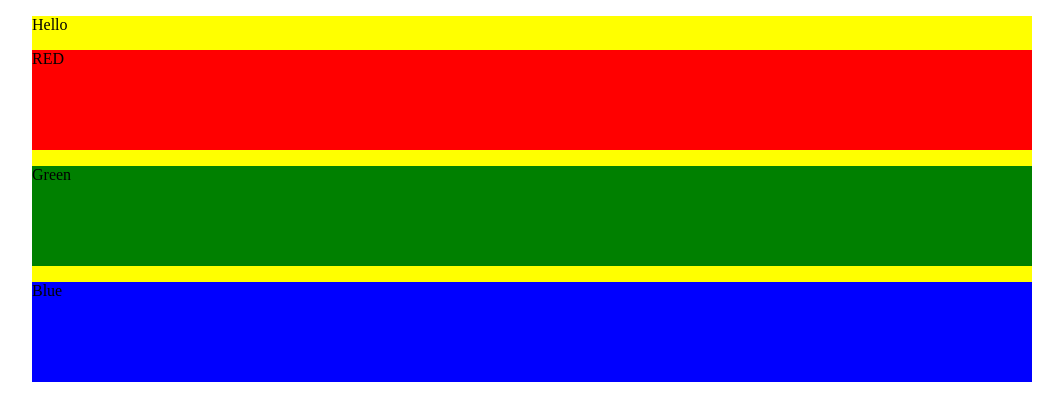
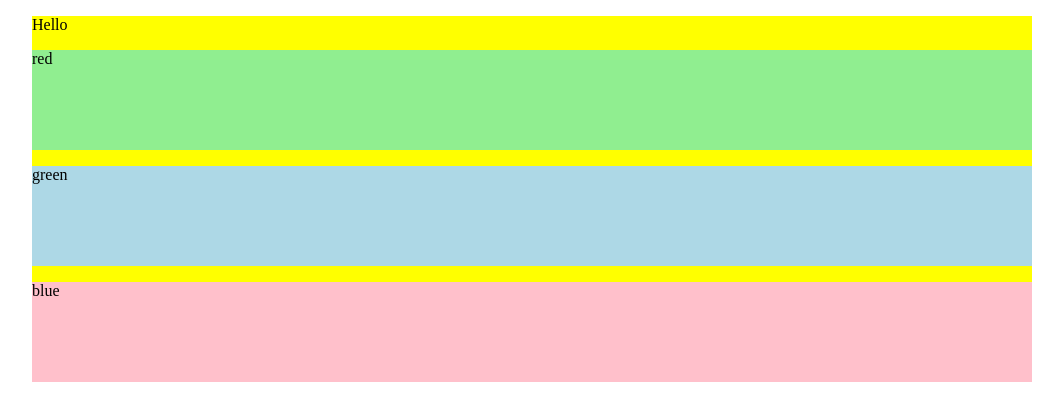
Before and after one commit to pavinane/react, a React (Create React App) app: page / in a window 1280 px wide. Shown: the top 420 px of the page, without its empty margins (108-1171 px from the left). Built offline with nearby package versions, Linux system fonts and the light colour scheme.

Commit message:
passing props to components

```diff
--- a/src/App.css
+++ b/src/App.css
@@ -4,14 +4,14 @@
     margin: 0 auto;
 }
 .red{
-    background: red;
+
     height: 100px;
 }
 .green{
-    background: green;
+
     height:100px;
 }
 .blue{
-    background: blue;
+
     height:100px;
 }
--- a/src/App.jsx
+++ b/src/App.jsx
@@ -1,28 +1,43 @@
 import React from 'react';
 import './App.css';
 
-const Red = () => (
-  <div className="red">
-    <p>RED</p>
+const Red = ({ title, bg }) => (
+  <div
+    className="red"
+    style={{
+      background: bg,
+    }}
+  >
+    <p>{title}</p>
   </div>
 );
-const Green = () => (
-  <div className="green">
-    <p>Green</p>
+const Green = ({ title, bg }) => (
+  <div
+    className="green"
+    style={{
+      background: bg,
+    }}
+  >
+    <p>{title}</p>
   </div>
 );
-const Blue = () => (
-  <div className="blue">
-    <p>Blue</p>
+const Blue = ({ title, bg }) => (
+  <div
+    className="blue"
+    style={{
+      background: bg,
+    }}
+  >
+    <p>{title}</p>
   </div>
 );
 
 const App = () => (
   <div className="App">
     <p>Hello</p>
-    <Red />
-    <Green />
-    <Blue />
+    <Red title="red" bg="lightgreen" />
+    <Green title="green" bg="lightblue" />
+    <Blue title="blue" bg="pink" />
   </div>
 );
 
```
Also changed, not shown: .eslintrc.js.
